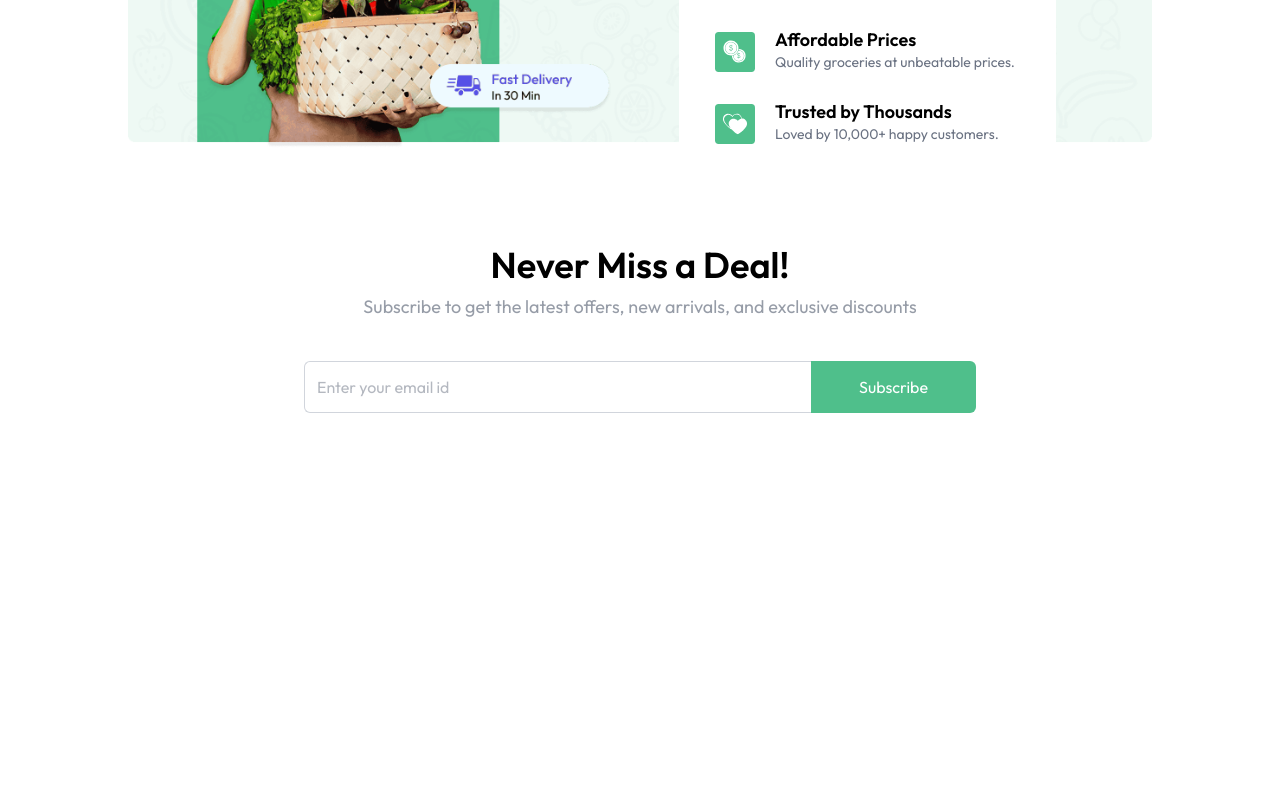
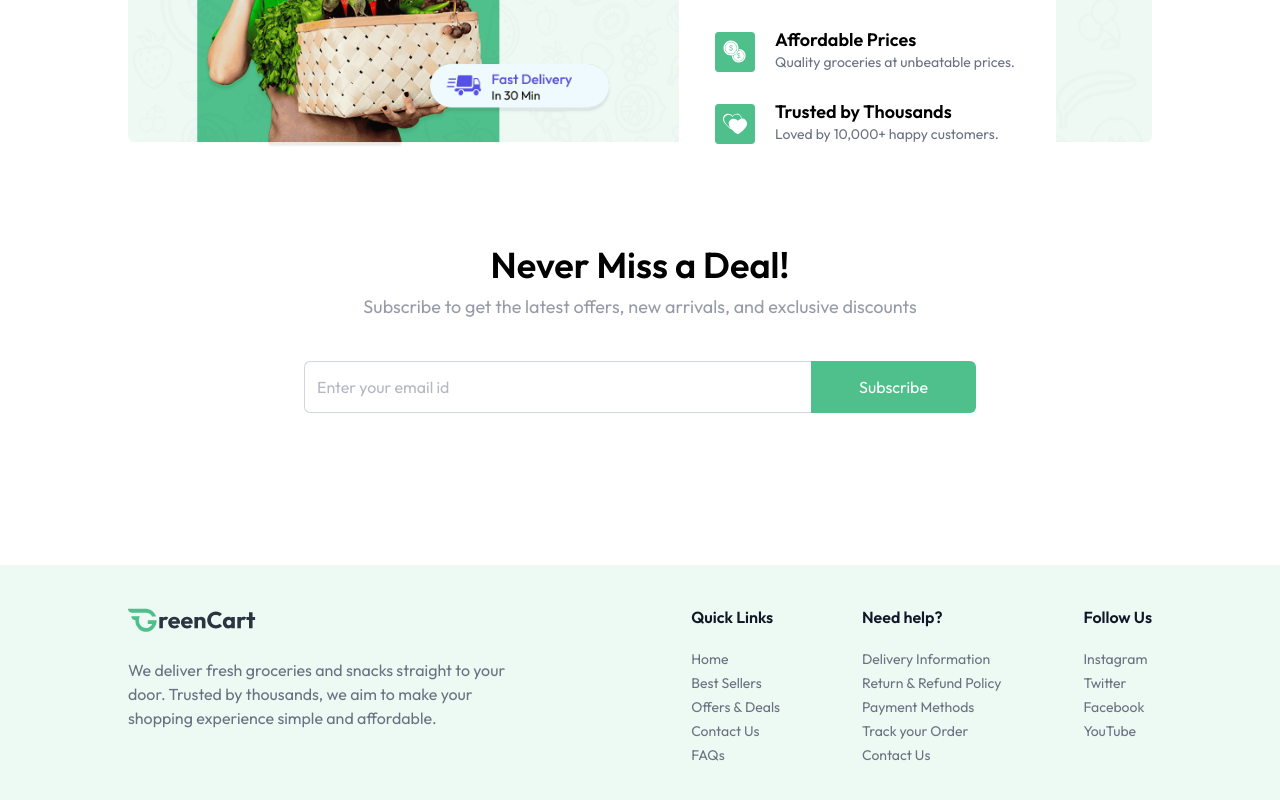
Before and after one commit to Igor-Brand/grocery-fullstack, a React (Vite) app in the folder client/: page / in a window 1280 px wide. Shown: the part 1525-2325 px from the top of the page. Before the commit the page ends 1994 px from the top, so only its background shows below. Built offline with nearby package versions, Linux system fonts and the light colour scheme; a web font is replaced by a local one.

Commit message:
Desenvolvimento: finalizando o footer

```diff
--- a/client/src/App.jsx
+++ b/client/src/App.jsx
@@ -3,6 +3,7 @@
 import Home from './pages/Home'
 import { Routes, Route, useLocation } from 'react-router-dom'
 import { Toaster } from 'react-hot-toast'
+import Footer from './components/Footer'
 
 
 const App = () => {
@@ -22,6 +23,7 @@
           {/* Add other routes here as needed */}
         </Routes>
       </div>
+      {!isSellerPath && <Footer />}
     </div>
   )
 }
--- /dev/null
+++ b/client/src/components/Footer.jsx
@@ -0,0 +1,36 @@
+import React from 'react'
+import { assets, footerLinks } from '../assets/assets'
+const Footer = () => {
+
+
+    return (
+        <div className="px-6 md:px-16 lg:px-24 xl:px-32 mt-24 bg-primary/10">
+            <div className="flex flex-col md:flex-row items-start justify-between gap-10 py-10 border-b border-gray-500/30 text-gray-500">
+                <div>
+                    <img className="w-34 md:w-32" src={assets.logo} alt="logo" />
+                    <p className="max-w-[410px] mt-6">
+                        We deliver fresh groceries and snacks straight to
+                        your door. Trusted by thousands, we aim to make
+                        your shopping experience simple and affordable.
+                    </p>
+                </div>
+                <div className="flex flex-wrap justify-between w-full md:w-[45%] gap-5">
+                    {footerLinks.map((section, index) => (
+                        <div key={index}>
+                            <h3 className="font-semibold text-base text-gray-900 md:mb-5 mb-2">{section.title}</h3>
+                            <ul className="text-sm space-y-1">
+                                {section.links.map((link, i) => (
+                                    <li key={i}>
+                                        <a href={link.url} className="hover:underline transition">{link.text}</a>
+                                    </li>
+                                ))}
+                            </ul>
+                        </div>
+                    ))}
+                </div>
+            </div>
+        </div>
+    );
+}
+
+export default Footer
--- a/client/src/pages/Home.jsx
+++ b/client/src/pages/Home.jsx
@@ -4,6 +4,7 @@
 import BestSeller from '../components/BestSeller'
 import BottomBanner from '../components/BottomBanner'
 import NewsLetter from '../components/NewsLetter'
+import Footer from '../components/Footer'
 
 const Home = () => {
   return (
```
